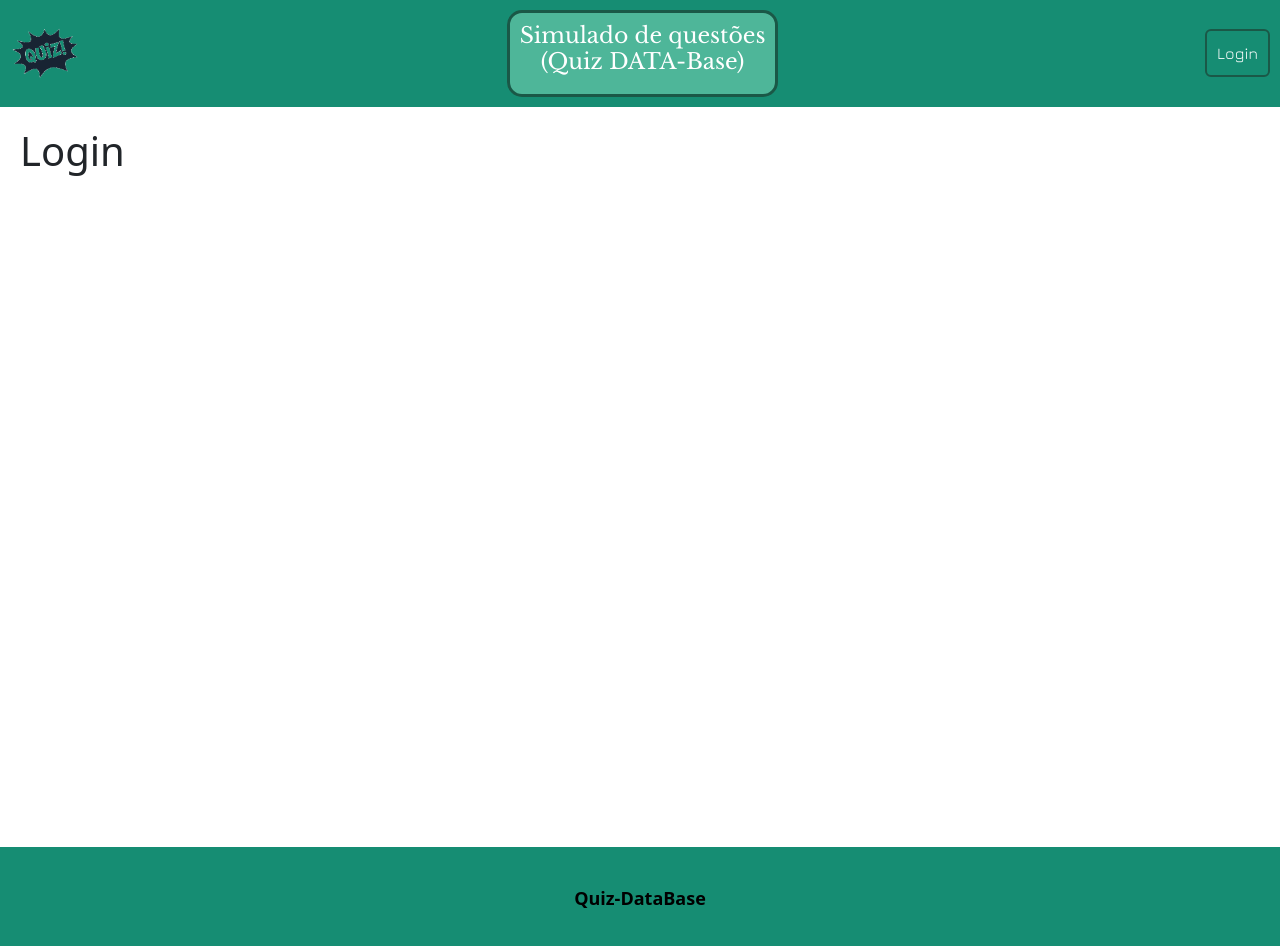
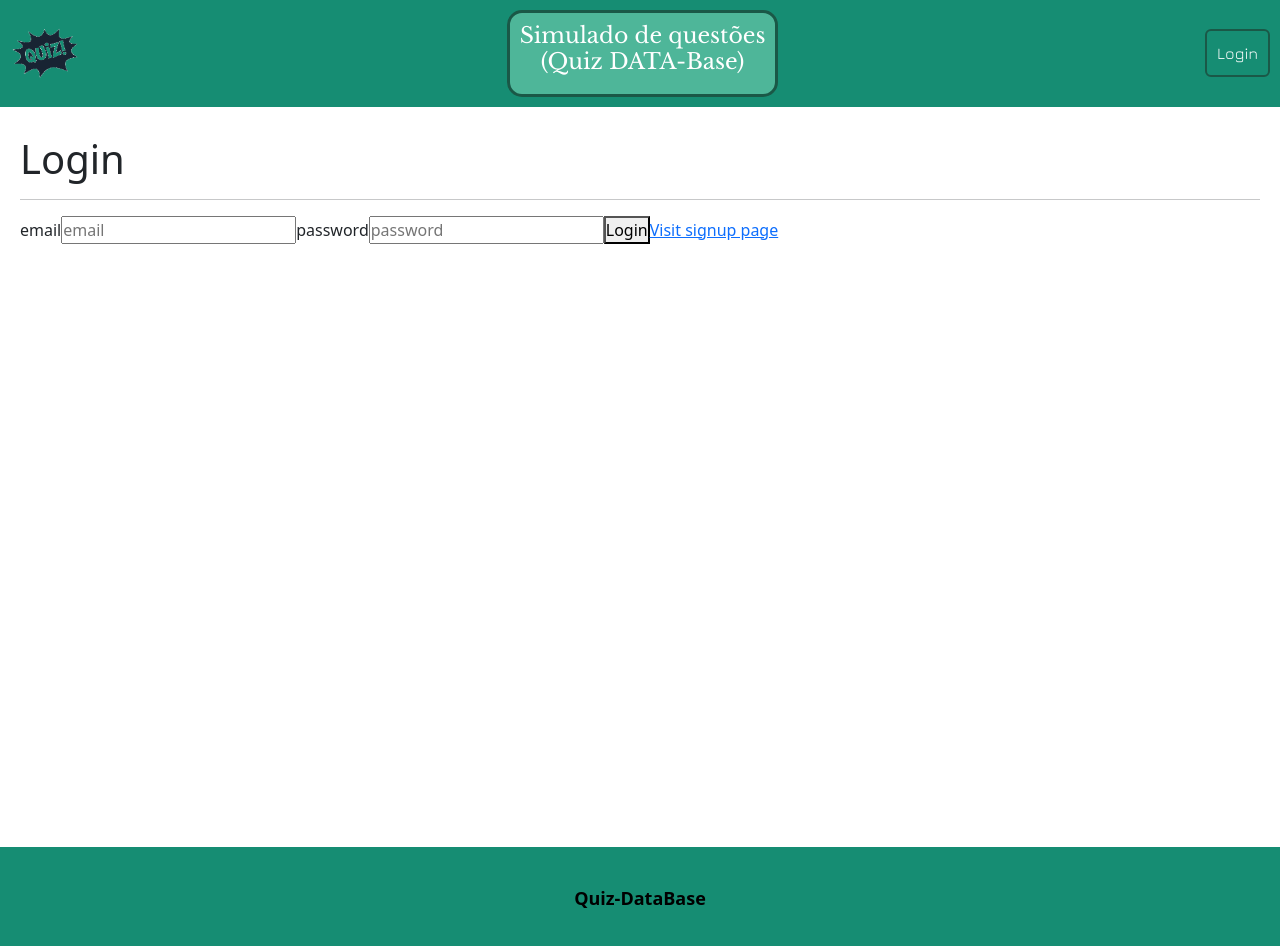
Before and after one commit to Ericleisonn/Quiz-DataBase, a Next.js app in the folder quiz-database/: page /login/page in a window 1280 px wide. Shown: the top 946 px of the page. Built offline with nearby package versions, Linux system fonts and the light colour scheme.

Commit message:
iniciando login #3

```diff
--- a/quiz-database/pages/api/users/signup/route.js
+++ b/quiz-database/pages/api/users/signup/route.js
@@ -1,18 +1,18 @@
 import connect from "../../../../util/dbConfig/dbConfig";
-import User from "@/models/userModel";
-import { NextRequest, NextResponse } from "next/server";
+import User from "../../../models/userModel";
 import bcryptjs from "bcryptjs"
 
+
+export default async function handler(req, res) {
   connect()
 
-export default async function handler(req, res) {
-    if (req.method === 'POST') {
+  if (req.method === 'POST'){
     const { username, password, email } = req.body;
 
-        const user = await User.findOne({email})
+    const user = await User.findOne({username})
 
     if(user){
-            return res.json({error: "Usuário já existente"}, {status: 40})
+      return res.status(400).json({ error: "Usuário já existente" });
     }
 
     const salt = await bcryptjs.genSalt(10)
@@ -26,13 +26,51 @@ export default async function handler(req, res) {
 
     const savedUser = await newUser.save()
 
-      if (username && password) {
-        res.status(200).json({ message: 'User signed up successfully!' });
-      } else {
-        res.status(400).json({ error: 'Missing username or password' });
+    return res.status(201).json({
+      message: "User created successfully",
+      success: true,
+      savedUser
+    })
+
+  }else{
+    res.setHeader('Allow', ['POST']);
+    res.status(405).end(`Method ${req.method} Not Allowed`)
+    return res.status(500).json({ error: error.message })
   }
-    } else {
-      res.setHeader('Allow', ['POST']);
-      res.status(405).end(`Method ${req.method} Not Allowed`);
+
+    // if (req.method === 'POST') {
+    //   const { username, password, email } = req.body;
+
+    //   const user = await User.findOne({email})
+
+    //   if(user){
+    //     return res.json({error: "Usuário já existente"}, {status: 400})
+    //   }
+
+    //   const salt = await bcryptjs.genSalt(10)
+    //   const hashedPassword = await bcryptjs.hash(password, salt)
+
+    //   const newUser = new User({
+    //       username,
+    //       email,
+    //       password: hashedPassword
+    //   })
+
+    //   const savedUser = await newUser.save()
+
+    //   return res.json({
+    //     message: "User created successfully",
+    //     success: true,
+    //     savedUser
+    //   })
+
+    //   if (username && password) {
+    //     res.status(200).json({ message: 'User signed up successfully!' });
+    //   } else {
+    //     res.status(400).json({ error: 'Missing username or password' });
+    //   }
+    // } else {
+    //   res.setHeader('Allow', ['POST']);
+    //   res.status(405).end(`Method ${req.method} Not Allowed`);
+    // }
   }
-  }
--- a/quiz-database/pages/login/page.js
+++ b/quiz-database/pages/login/page.js
@@ -1,5 +1,56 @@
-export default function Login(){
-    return(
-        <h1>Login</h1>
+import Link from "next/link";
+import React, { useEffect } from "react";
+import {useRouter} from "next/navigation";
+import axios from "axios";
+
+
+export default function SignupPage() {
+    const router = useRouter();
+    const [loading, setLoading] = React.useState(false);
+    const [user, setUser] = React.useState({
+        email: "",
+        password: "",
+    })
+
+      const onLogin = async () => {
+        try {
+            setLoading(true);
+            const response = await axios.post("/api/users/login", user);
+            router.push("/");
+
+        } catch (error) {
+            console.log("Login failed", error.message);
+
+        }finally {
+            setLoading(false);
+        }
+    }
+
+
+    return (
+        <div className="flex flex-col items-center justify-center min-h-screen py-2">
+            <h1>{loading ? "Processing" : "Login"}</h1>
+            <hr />
+
+            <label htmlFor="email">email</label>
+            <input
+                id="email"
+                type="text"
+                value={user.email}
+                onChange={(e) => setUser({...user, email: e.target.value})}
+                placeholder="email"
+                />
+            <label htmlFor="password">password</label>
+            <input
+                id="password"
+                type="password"
+                value={user.password}
+                onChange={(e) => setUser({...user, password: e.target.value})}
+                placeholder="password"
+                />
+            <button onClick={onLogin}>Login</button>
+            <Link href="/signup">Visit signup page</Link>
+        </div>
     )
+
 }
--- a/quiz-database/pages/models/userModel.js
+++ b/quiz-database/pages/models/userModel.js
@@ -1,4 +1,3 @@
-import { verify } from "jsonwebtoken";
 import mongoose from "mongoose";
 
 const userSchema = new mongoose.Schema({
--- a/quiz-database/pages/signup/page.js
+++ b/quiz-database/pages/signup/page.js
@@ -16,9 +16,7 @@ export default function SignupPage() {
 
     const onSignup = async () => {
         try {
-            console.log(1)
             const response = await axios.post("../api/users/signup/route", user);
-            console.log(2)
             router.push("../login/page");
 
         } catch (error) {
```
Lines whose indentation alone changed are shown as unchanged.
